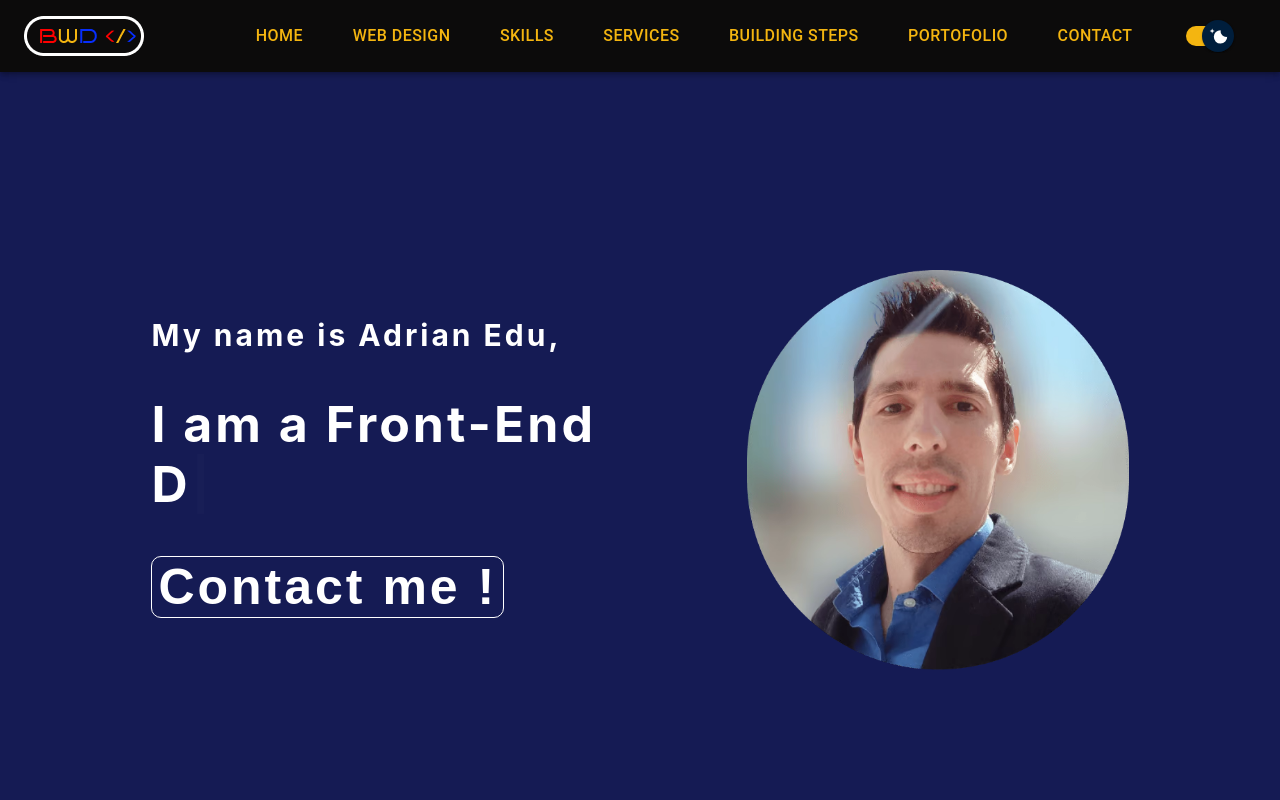
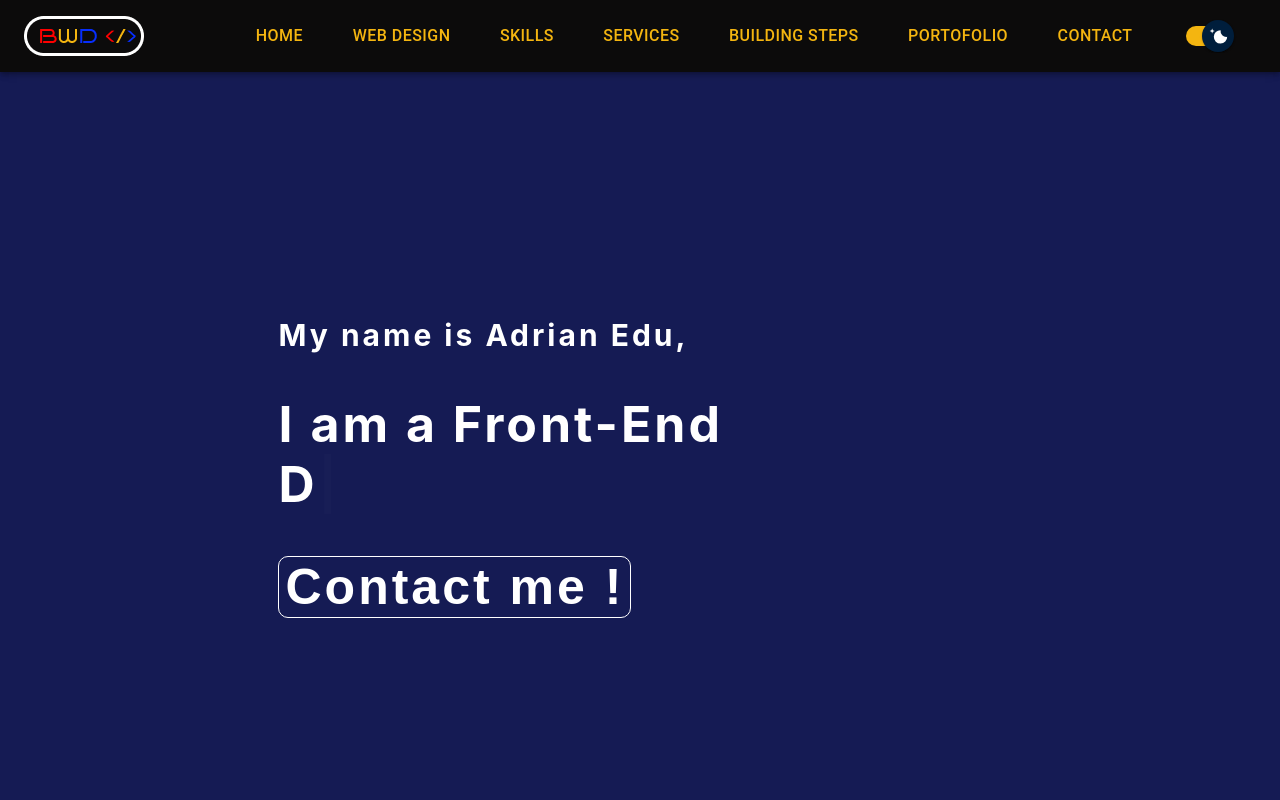
Before and after one commit to Adrian-Edu/best-web-design, a React (Create React App) app: page / in a window 1280 px wide. Shown: the top 800 px of the page. Built offline with nearby package versions, Linux system fonts and the light colour scheme.

Commit message:
proba poza profil

```diff
--- a/src/pages/home/Home.jsx
+++ b/src/pages/home/Home.jsx
@@ -75,12 +75,11 @@ function Home(props) {
           </h3>
         </div>
         <div>
-          <img
+          <link
             rel="preload"
             as="image"
-            src={pozamea}
+            href={pozamea}
             className="profilepic "
-            alt="Adrian Edu img"
           />
         </div>
       </div>
@@ -93,3 +92,5 @@ function Home(props) {
 }
 
 export default Home;
+
+//    <img src={pozamea} className="profilepic " alt="Adrian Edu img" />
```
